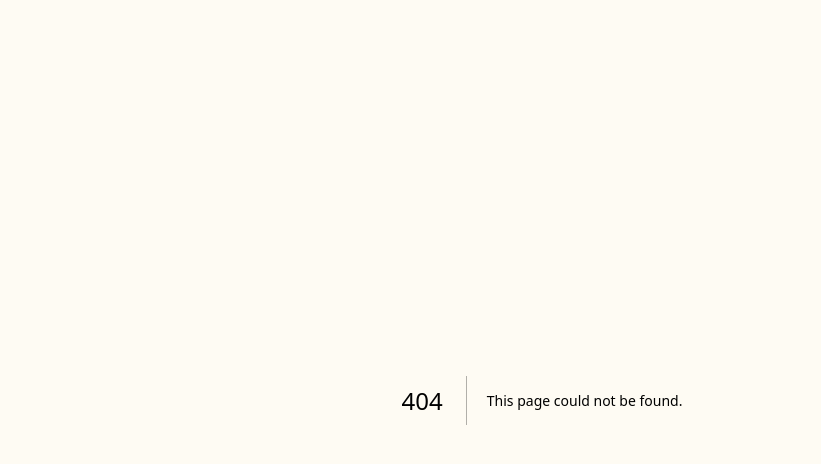
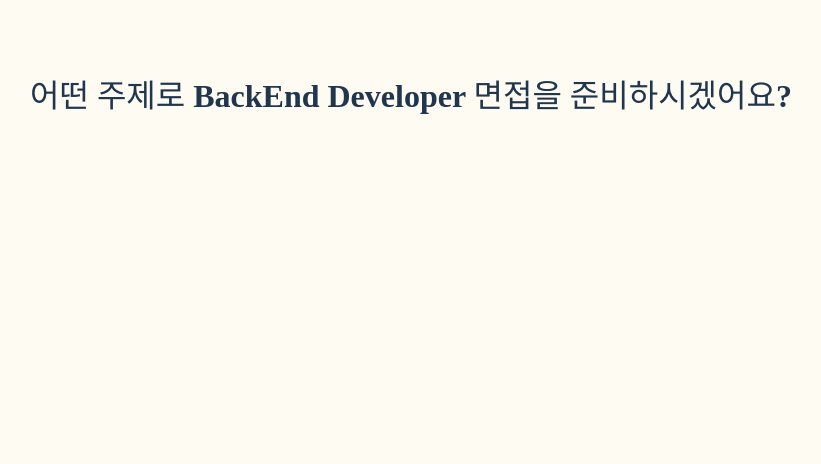
Before and after one commit to minjeongHEO/Job-Cracker, a Next.js app: page /interview/developer/BackEnd in a window 1280 px wide. Before the commit this address had no page. Shown: the top 464 px of the page, without its empty margins (98-919 px from the left). Built offline with nearby package versions, Linux system fonts and the light colour scheme; a web font is replaced by a local one.

Commit message:
feat: 주제선택 페이지 컴포넌트 생성 #8

```diff
--- /dev/null
+++ b/app/interview/developer/[devType]/devTypePage.module.scss
@@ -0,0 +1,31 @@
+.main {
+  width: 80%;
+  height: 80%;
+  display: flex;
+  flex-direction: column;
+  justify-content: space-between;
+
+  &__description {
+    height: 15%;
+  }
+
+  &__title {
+    font-size: 2rem;
+    font-weight: bold;
+    color: $default-text-color;
+    margin-bottom: 1.5rem;
+  }
+
+  &__sub-title {
+    font-size: 1.2rem;
+    color: $default-text-color;
+    // margin-bottom: 2rem;
+  }
+
+  &__selectBox {
+    display: flex;
+    flex-direction: column;
+    justify-content: space-around;
+    height: 85%;
+  }
+}
--- /dev/null
+++ b/app/interview/developer/[devType]/page.tsx
@@ -0,0 +1,22 @@
+import { DeveloperType } from '@/app/_types/interview';
+import { DEVELOPER_OPTIONS } from '@/app/interview/_constants/developers';
+
+import styles from './devTypePage.module.scss';
+
+export default async function DevTypePage({ params: { devType } }: { params: { devType: DeveloperType } }) {
+  const selectedDevOptions = DEVELOPER_OPTIONS[devType];
+
+  if (!selectedDevOptions) {
+    return <div>Invalid developer type</div>;
+  }
+
+  return (
+    <div className={styles.main}>
+      <div className={styles['main__description']}>
+        <div className={styles['main__title']}>어떤 주제로 {selectedDevOptions.title} 면접을 준비하시겠어요?</div>
+      </div>
+
+      <div className={styles['main__selectBox']}>{/* TODO 선택하는 클라 컴포넌트 */}</div>
+    </div>
+  );
+}
```
